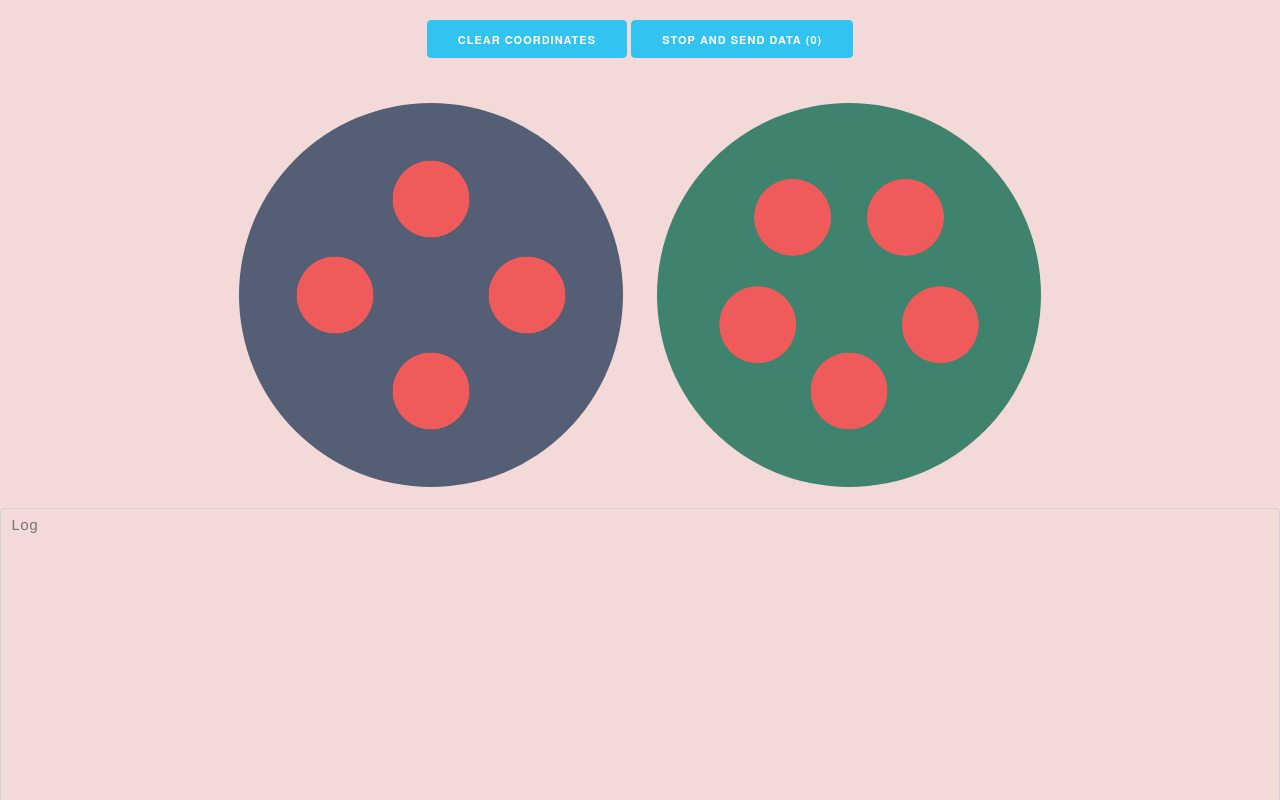
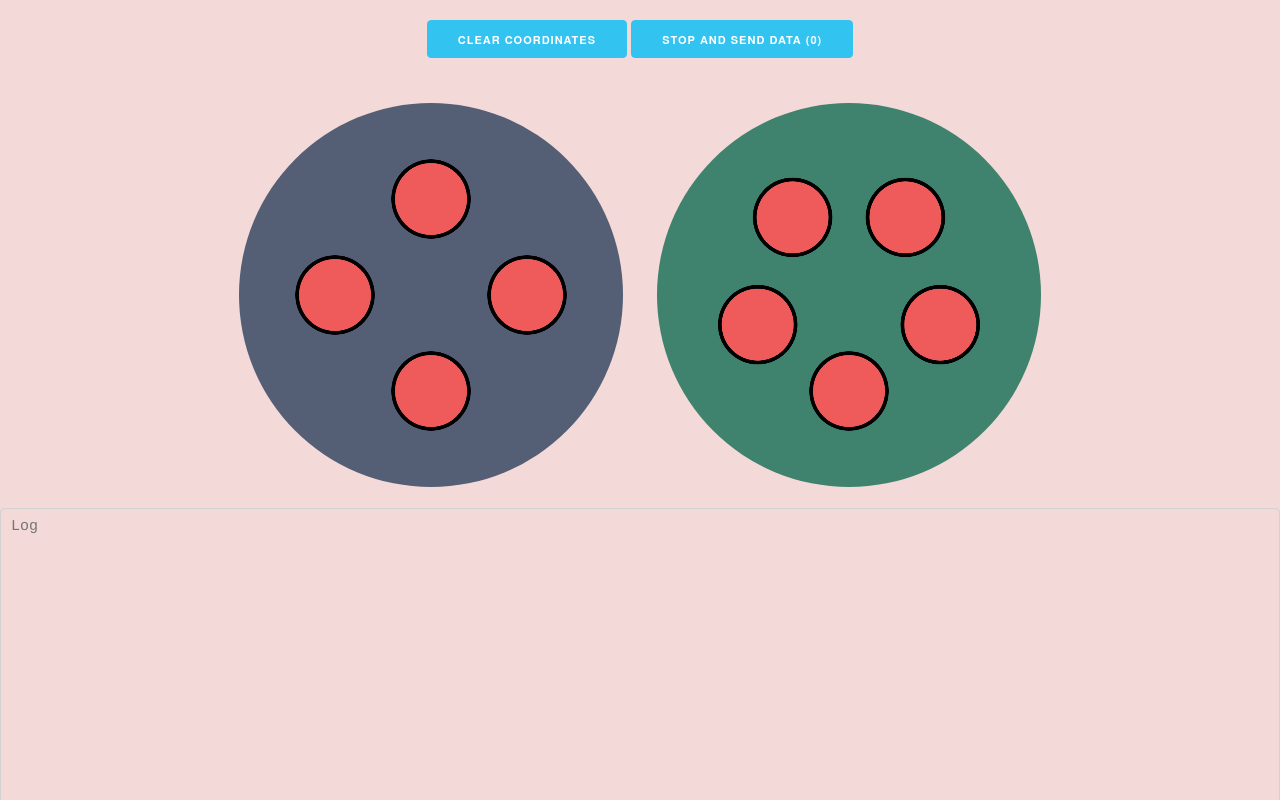
Before and after one commit to carstenschwede/DrumKit, a website: page public/index.html in a window 1280 px wide. Drawn offline with Linux system fonts and the light colour scheme; files whose address does not match are found by name.

Commit message:
Set canvas resolution in js + ignore json output, cleanup

```diff
--- a/public/drumApp.js
+++ b/public/drumApp.js
@@ -43,15 +43,19 @@ Touchable.on("ready", function(_,__) {
 
 	['A','B'].forEach(buttonId => {
 		const elem = $('#' + buttonId);
+		const canvas = elem[0];
+
+		const canvasResolution = 1024;
+		canvas.width = canvas.height = canvasResolution;
 
 		/*
 			DRAW BUTTONS
 		*/
-		var ctx=elem[0].getContext("2d");
+		var ctx=canvas.getContext("2d");
 		let buttonRadius = 100;
 		let buttonColor = "#EF5B5B";
 
-		let canvasSize = {x:elem[0].width,y:elem[0].height};
+		let canvasSize = {x:canvas.width,y:canvas.height};
 		let buttonDistance = canvasSize.x*0.25;
 
 		let center = {x:0,y:0};
@@ -65,13 +69,20 @@ Touchable.on("ready", function(_,__) {
 			ctx.arc(center.x,center.y,buttonRadius,0,2*Math.PI);
 			ctx.fillStyle = buttonColor;
 			ctx.fill();
+
+			ctx.beginPath();
+			ctx.arc(center.x,center.y,buttonRadius+1,0,2*Math.PI);
+			ctx.lineWidth = 10;
+			ctx.strokeStyle = "black";
+			ctx.stroke();
+
 		}
 
 
 		/*
 			REGISTER TOUCH EVENTS AND CALCULATE RELATIVE COORDINATES
 		*/
-		let buttonSize = __.Element.size(elem[0],true)
+		let buttonSize = __.Element.size(canvas,true)
 
 		elem.addTouchEvent("touchstart",function(evt) {
 			let coords = evt.touch.getRelativeCoordinates().coordinates;
--- a/public/index.html
+++ b/public/index.html
@@ -18,16 +18,6 @@
 
 	</head>
 	<body>
-		<script>
-			//STUPID iOS 10 ZOOM/SCROLLING BEHAVIOUR
-			/*
-			let block = function(evt) {evt.preventDefault();};
-			document.body.addEventListener('touchmove', block);
-			document.body.addEventListener('touchstart', block);
-			document.body.addEventListener('touchend', block);
-			*/
-
-	</script>
 		<div class="wrap">
 			<section class="header">
 					<button class="button-primary" id="start">Clear coordinates</button>
@@ -35,13 +25,12 @@
 			</section>
 
 			<div style="text-align:center">
-
 				<div class="beepButton">
-						<canvas id="A" width="1000" height="1000" style="background-color:#545e75"></canvas>
+					<canvas id="A" style="background-color:#545e75"></canvas>
 				</div>
 
 				<div class="beepButton" >
-						<canvas id="B" width="1000" height="1000" style="background-color:#3f826d"></canvas>
+					<canvas id="B" style="background-color:#3f826d"></canvas>
 				</div>
 				<div style="clear:both"></div>
 
```
Also changed, not shown: 1 other file. Lines whose indentation alone changed are shown as unchanged.
